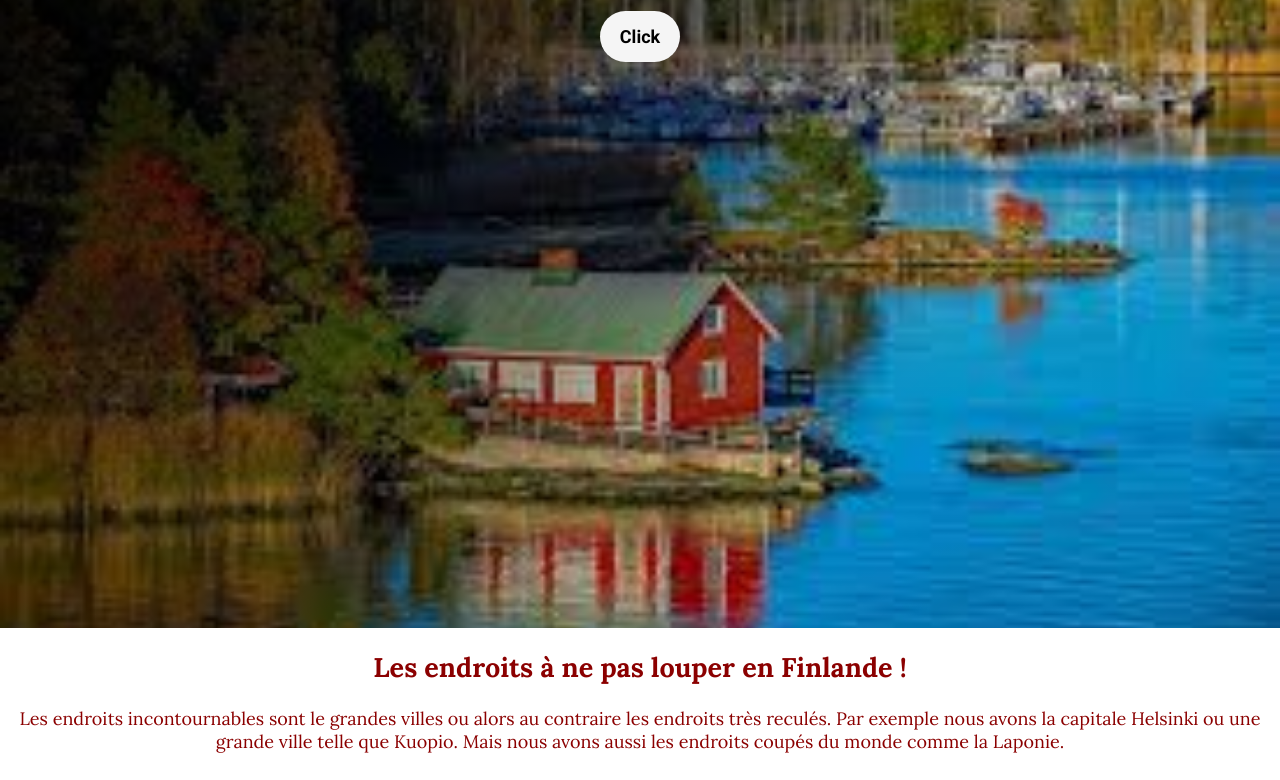
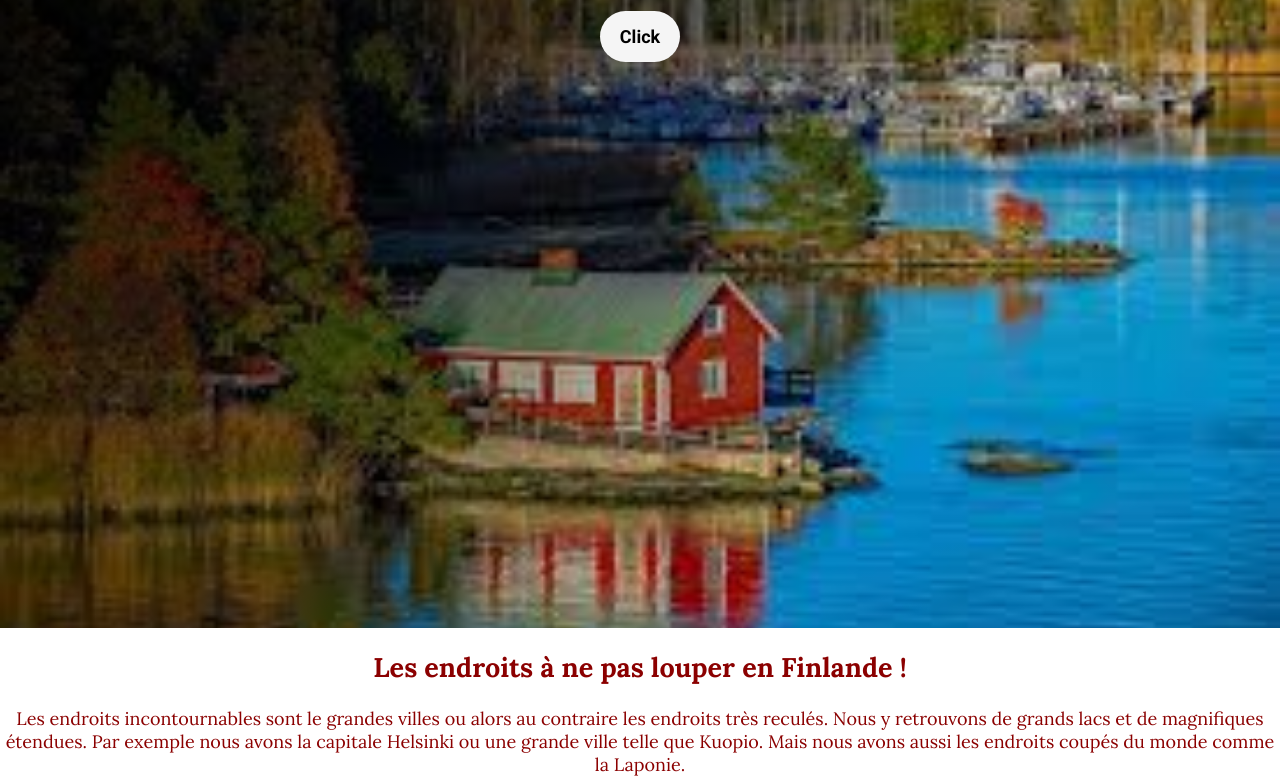
Before and after one commit to jeremie-geneau/Finlande-and-co, a plain HTML site: page index.html in a window 1280 px wide. Shown: the part 172-952 px from the top of the page. Drawn offline with Linux system fonts and the light colour scheme; a web font is replaced by a local one.

Commit message:
Add files via upload

```diff
--- a/index.html
+++ b/index.html
@@ -17,7 +17,7 @@
 
 
 <center><h2>Les endroits à ne pas louper en Finlande !</h2>
-  <p>Les endroits incontournables sont le grandes villes ou alors au contraire les endroits très reculés. Par exemple nous avons la capitale Helsinki ou  une grande ville telle que Kuopio. Mais nous avons aussi les endroits coupés du monde comme la Laponie.</p>
+  <p>Les endroits incontournables sont le grandes villes ou alors au contraire les endroits très reculés. Nous y retrouvons de grands lacs et de magnifiques étendues. Par exemple nous avons la capitale Helsinki ou  une grande ville telle que Kuopio. Mais nous avons aussi les endroits coupés du monde comme la Laponie.</p>
 </center>
 
 
```
